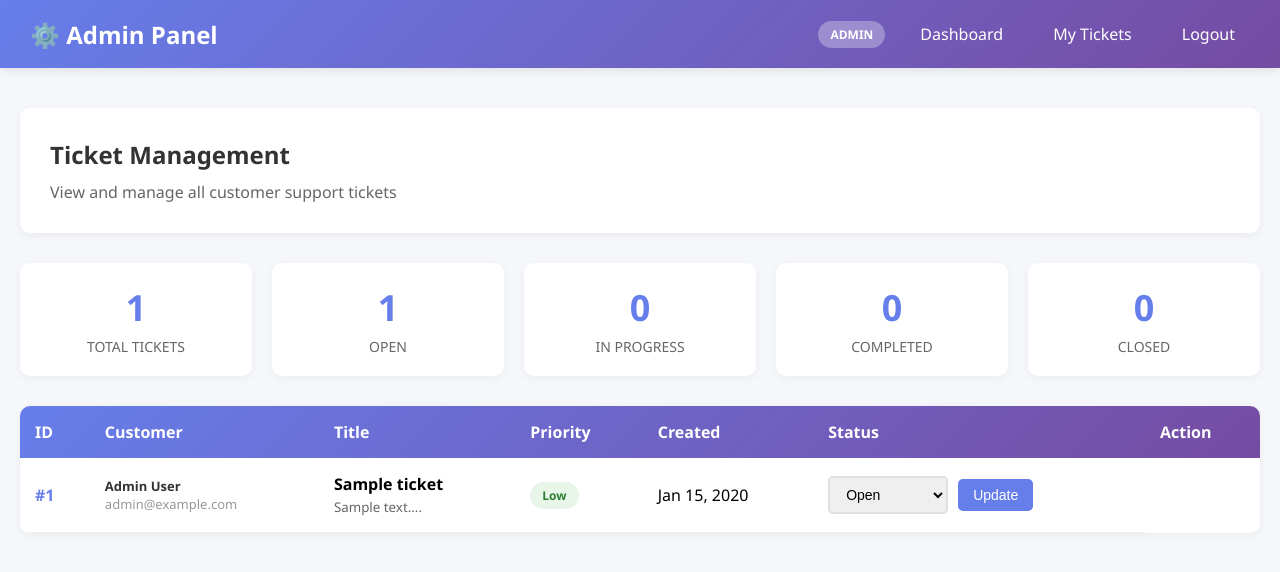
After one commit to Aiko222004/hello-world, a PHP site: page /admin_tickets.php in a window 1280 px wide. The commit adds this page. Shown: the top 572 px of the page. Run offline with PHP 8.4, Linux system fonts and the light colour scheme; a user stored in the database is signed in; data comes from the database, SQL or seed files in the repository; both versions use the stored data as it was after the commit; tables that the repository leaves empty hold one stand-in row (values such as "Sample post").

```diff
--- /dev/null
+++ b/admin_tickets.php
@@ -0,0 +1,412 @@
+<?php
+session_start();
+include "config.php";
+
+// Check if user is logged in
+if (!isset($_SESSION['user_id'])) {
+    header("Location: loginform.php");
+    exit();
+}
+
+// Check if user is admin or developer
+if (!isset($_SESSION['role']) || ($_SESSION['role'] != 'admin' && $_SESSION['role'] != 'developer')) {
+    $_SESSION['error'] = 'Access denied. Admin or Developer privileges required.';
+    header("Location: home.php");
+    exit();
+}
+
+// Handle status update
+if ($_SERVER['REQUEST_METHOD'] == 'POST' && isset($_POST['update_status'])) {
+    $ticket_id = $_POST['ticket_id'];
+    $new_status = $_POST['status'];
+
+    $update_query = $conn->prepare("UPDATE tickets SET status = ? WHERE id = ?");
+    if ($update_query->execute([$new_status, $ticket_id])) {
+        $_SESSION['success'] = 'Ticket status updated successfully!';
+    } else {
+        $_SESSION['error'] = 'Failed to update ticket status.';
+    }
+    header("Location: admin_tickets.php");
+    exit();
+}
+
+// Fetch all tickets with user information
+$query = $conn->prepare("
+    SELECT t.*, u.username, u.full_name, u.email
+    FROM tickets t
+    JOIN users u ON t.user_id = u.id
+    ORDER BY t.created_at DESC
+");
+$query->execute();
+$tickets = $query->fetchAll(PDO::FETCH_ASSOC);
+
+// Count tickets by status
+$stats_query = $conn->query("
+    SELECT
+        COUNT(*) as total,
+        SUM(CASE WHEN status = 'Open' THEN 1 ELSE 0 END) as open,
+        SUM(CASE WHEN status = 'In Progress' THEN 1 ELSE 0 END) as in_progress,
+        SUM(CASE WHEN status = 'Closed' THEN 1 ELSE 0 END) as closed,
+        SUM(CASE WHEN status = 'Completed' THEN 1 ELSE 0 END) as completed
+    FROM tickets
+");
+$stats = $stats_query->fetch(PDO::FETCH_ASSOC);
+?>
+<!DOCTYPE html>
+<html lang="en">
+<head>
+    <meta charset="UTF-8">
+    <meta name="viewport" content="width=device-width, initial-scale=1.0">
+    <title>Admin Panel - Ticketing System</title>
+    <style>
+        * {
+            margin: 0;
+            padding: 0;
+            box-sizing: border-box;
+        }
+
+        body {
+            font-family: 'Segoe UI', Tahoma, Geneva, Verdana, sans-serif;
+            background: #f5f7fa;
+        }
+
+        .navbar {
+            background: linear-gradient(135deg, #667eea 0%, #764ba2 100%);
+            color: white;
+            padding: 15px 30px;
+            display: flex;
+            justify-content: space-between;
+            align-items: center;
+            box-shadow: 0 2px 10px rgba(0,0,0,0.1);
+        }
+
+        .navbar h1 {
+            font-size: 24px;
+        }
+
+        .navbar .nav-links {
+            display: flex;
+            gap: 20px;
+            align-items: center;
+        }
+
+        .navbar a {
+            color: white;
+            text-decoration: none;
+            padding: 8px 15px;
+            border-radius: 5px;
+            transition: background 0.3s;
+        }
+
+        .navbar a:hover {
+            background: rgba(255,255,255,0.2);
+        }
+
+        .navbar .role-badge {
+            background: rgba(255,255,255,0.3);
+            padding: 5px 12px;
+            border-radius: 15px;
+            font-size: 12px;
+            font-weight: 600;
+        }
+
+        .container {
+            max-width: 1400px;
+            margin: 40px auto;
+            padding: 0 20px;
+        }
+
+        .page-header {
+            background: white;
+            padding: 30px;
+            border-radius: 10px;
+            margin-bottom: 30px;
+            box-shadow: 0 2px 10px rgba(0,0,0,0.05);
+        }
+
+        .page-header h2 {
+            color: #333;
+            margin-bottom: 10px;
+        }
+
+        .page-header p {
+            color: #666;
+        }
+
+        .stats-container {
+            display: grid;
+            grid-template-columns: repeat(auto-fit, minmax(200px, 1fr));
+            gap: 20px;
+            margin-bottom: 30px;
+        }
+
+        .stat-card {
+            background: white;
+            padding: 20px;
+            border-radius: 10px;
+            box-shadow: 0 2px 10px rgba(0,0,0,0.05);
+            text-align: center;
+        }
+
+        .stat-card .number {
+            font-size: 36px;
+            font-weight: bold;
+            color: #667eea;
+            margin-bottom: 5px;
+        }
+
+        .stat-card .label {
+            color: #666;
+            font-size: 14px;
+            text-transform: uppercase;
+        }
+
+        .success-message {
+            background: #d4edda;
+            color: #155724;
+            padding: 15px;
+            border-radius: 5px;
+            margin-bottom: 20px;
+            border: 1px solid #c3e6cb;
+        }
+
+        .error-message {
+            background: #fee;
+            color: #c33;
+            padding: 15px;
+            border-radius: 5px;
+            margin-bottom: 20px;
+            border: 1px solid #fcc;
+        }
+
+        .tickets-table {
+            background: white;
+            border-radius: 10px;
+            box-shadow: 0 2px 10px rgba(0,0,0,0.05);
+            overflow: hidden;
+        }
+
+        table {
+            width: 100%;
+            border-collapse: collapse;
+        }
+
+        thead {
+            background: linear-gradient(135deg, #667eea 0%, #764ba2 100%);
+            color: white;
+        }
+
+        th {
+            padding: 15px;
+            text-align: left;
+            font-weight: 600;
+        }
+
+        td {
+            padding: 15px;
+            border-bottom: 1px solid #eee;
+        }
+
+        tr:hover {
+            background: #f8f9fa;
+        }
+
+        .ticket-id {
+            font-weight: 600;
+            color: #667eea;
+        }
+
+        .badge {
+            padding: 5px 12px;
+            border-radius: 20px;
+            font-size: 12px;
+            font-weight: 600;
+            display: inline-block;
+        }
+
+        .badge-priority.high,
+        .badge-priority.urgent {
+            background: #ffebee;
+            color: #c62828;
+        }
+
+        .badge-priority.medium {
+            background: #fff3e0;
+            color: #ef6c00;
+        }
+
+        .badge-priority.low {
+            background: #e8f5e9;
+            color: #2e7d32;
+        }
+
+        .status-form {
+            display: flex;
+            gap: 10px;
+            align-items: center;
+        }
+
+        .status-select {
+            padding: 8px 12px;
+            border: 2px solid #e0e0e0;
+            border-radius: 5px;
+            font-size: 14px;
+            cursor: pointer;
+        }
+
+        .status-select:focus {
+            outline: none;
+            border-color: #667eea;
+        }
+
+        .btn-update {
+            background: #667eea;
+            color: white;
+            padding: 8px 15px;
+            border: none;
+            border-radius: 5px;
+            font-size: 14px;
+            cursor: pointer;
+            transition: background 0.3s;
+        }
+
+        .btn-update:hover {
+            background: #5568d3;
+        }
+
+        .no-tickets {
+            padding: 60px 30px;
+            text-align: center;
+            color: #666;
+        }
+
+        .user-info-cell {
+            font-size: 13px;
+        }
+
+        .user-name {
+            font-weight: 600;
+            color: #333;
+        }
+
+        .user-email {
+            color: #999;
+        }
+    </style>
+</head>
+<body>
+    <nav class="navbar">
+        <h1>⚙️ Admin Panel</h1>
+        <div class="nav-links">
+            <span class="role-badge"><?php echo strtoupper($_SESSION['role']); ?></span>
+            <a href="home.php">Dashboard</a>
+            <a href="ticket_history.php">My Tickets</a>
+            <a href="logout.php">Logout</a>
+        </div>
+    </nav>
+
+    <div class="container">
+        <div class="page-header">
+            <h2>Ticket Management</h2>
+            <p>View and manage all customer support tickets</p>
+        </div>
+
+        <div class="stats-container">
+            <div class="stat-card">
+                <div class="number"><?php echo $stats['total']; ?></div>
+                <div class="label">Total Tickets</div>
+            </div>
+            <div class="stat-card">
+                <div class="number"><?php echo $stats['open']; ?></div>
+                <div class="label">Open</div>
+            </div>
+            <div class="stat-card">
+                <div class="number"><?php echo $stats['in_progress']; ?></div>
+                <div class="label">In Progress</div>
+            </div>
+            <div class="stat-card">
+                <div class="number"><?php echo $stats['completed']; ?></div>
+                <div class="label">Completed</div>
+            </div>
+            <div class="stat-card">
+                <div class="number"><?php echo $stats['closed']; ?></div>
+                <div class="label">Closed</div>
+            </div>
+        </div>
+
+        <?php if(isset($_SESSION['success'])): ?>
+            <div class="success-message">
+                <?php
+                    echo $_SESSION['success'];
+                    unset($_SESSION['success']);
+                ?>
+            </div>
+        <?php endif; ?>
+
+        <?php if(isset($_SESSION['error'])): ?>
+            <div class="error-message">
+                <?php
+                    echo $_SESSION['error'];
+                    unset($_SESSION['error']);
+                ?>
+            </div>
+        <?php endif; ?>
+
+        <div class="tickets-table">
+            <?php if (count($tickets) > 0): ?>
+                <table>
+                    <thead>
+                        <tr>
+                            <th>ID</th>
+                            <th>Customer</th>
+                            <th>Title</th>
+                            <th>Priority</th>
+                            <th>Created</th>
+                            <th>Status</th>
+                            <th>Action</th>
+                        </tr>
+                    </thead>
+                    <tbody>
+                        <?php foreach ($tickets as $ticket): ?>
+                            <tr>
+                                <td class="ticket-id">#<?php echo $ticket['id']; ?></td>
+                                <td class="user-info-cell">
+                                    <div class="user-name"><?php echo htmlspecialchars($ticket['full_name']); ?></div>
+                                    <div class="user-email"><?php echo htmlspecialchars($ticket['email']); ?></div>
+                                </td>
+                                <td>
+                                    <strong><?php echo htmlspecialchars($ticket['title']); ?></strong><br>
+                                    <small style="color: #666;"><?php echo htmlspecialchars(substr($ticket['description'], 0, 80)) . '...'; ?></small>
+                                </td>
+                                <td>
+                                    <span class="badge badge-priority <?php echo strtolower($ticket['priority']); ?>">
+                                        <?php echo $ticket['priority']; ?>
+                                    </span>
+                                </td>
+                                <td><?php echo date('M d, Y', strtotime($ticket['created_at'])); ?></td>
+                                <td>
+                                    <form method="POST" action="" class="status-form">
+                                        <input type="hidden" name="ticket_id" value="<?php echo $ticket['id']; ?>">
+                                        <select name="status" class="status-select">
+                                            <option value="Open" <?php echo $ticket['status'] == 'Open' ? 'selected' : ''; ?>>Open</option>
+                                            <option value="In Progress" <?php echo $ticket['status'] == 'In Progress' ? 'selected' : ''; ?>>In Progress</option>
+                                            <option value="Completed" <?php echo $ticket['status'] == 'Completed' ? 'selected' : ''; ?>>Completed</option>
+                                            <option value="Closed" <?php echo $ticket['status'] == 'Closed' ? 'selected' : ''; ?>>Closed</option>
+                                        </select>
+                                        <button type="submit" name="update_status" class="btn-update">Update</button>
+                                    </form>
+                                </td>
+                            </tr>
+                        <?php endforeach; ?>
+                    </tbody>
+                </table>
+            <?php else: ?>
+                <div class="no-tickets">
+                    <h3>No tickets found</h3>
+                    <p>There are currently no tickets in the system.</p>
+                </div>
+            <?php endif; ?>
+        </div>
+    </div>
+</body>
+</html>
--- a/loginprocess.php
+++ b/loginprocess.php
@@ -16,6 +16,7 @@ if (isset($_POST['login'])) {
         $_SESSION['user_id'] = $user['id'];
         $_SESSION['username'] = $user['username'];
         $_SESSION['full_name'] = $user['full_name'];
+        $_SESSION['role'] = $user['role'];
 
         header("Location: home.php");
         exit();
```
Also changed, not shown: database.sql (+10 -3 lines), home.php (+12 -0 lines), migration.sql (added, +11 -0 lines), README.md (added).
